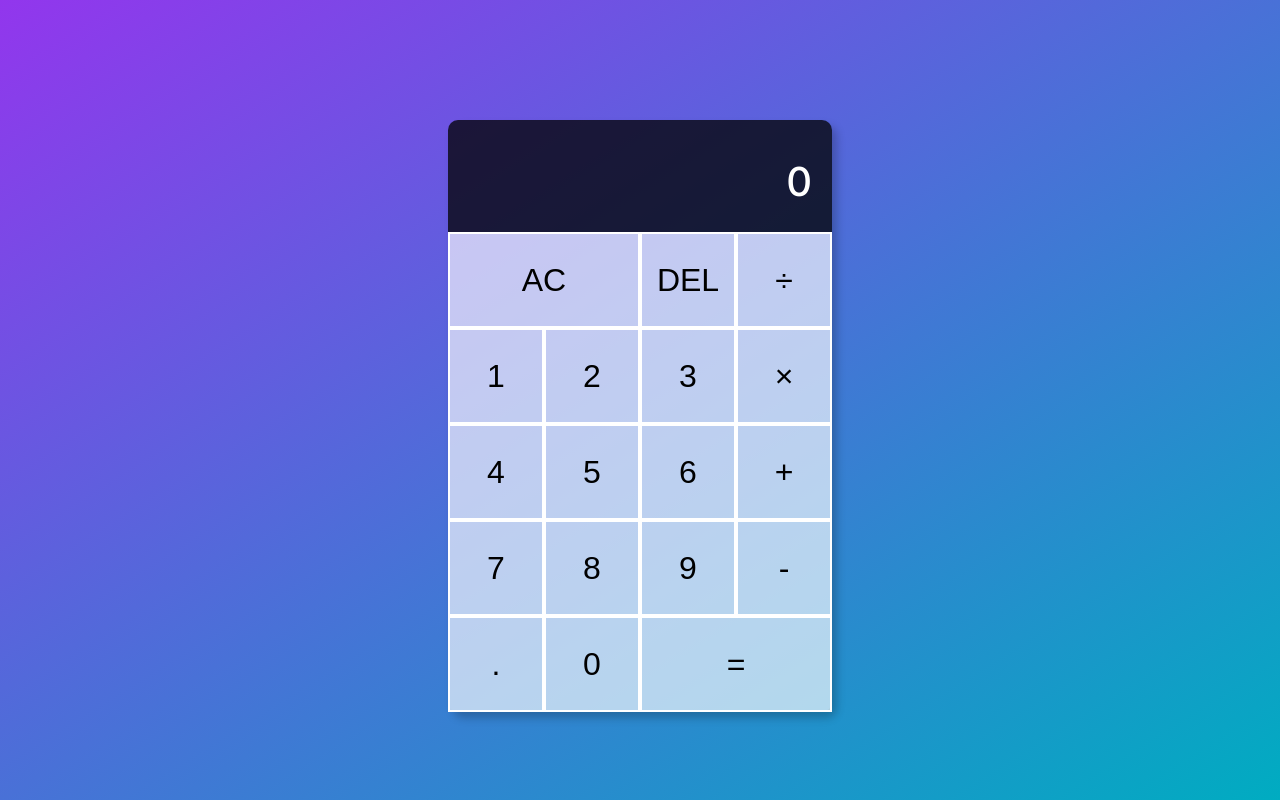
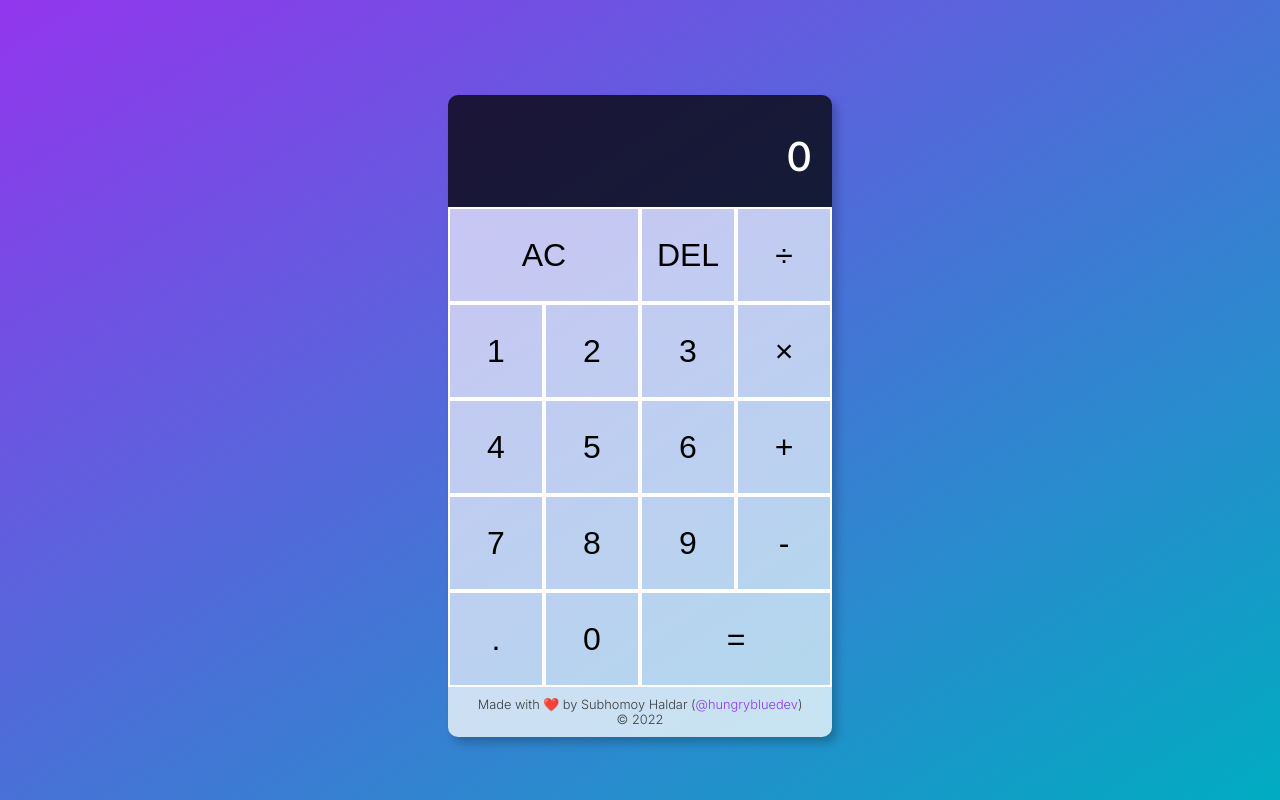
Before and after one commit to hungrybluedev/calc.ts, a React (Vite) app: page / in a window 1280 px wide. Built offline with nearby package versions, Linux system fonts and the light colour scheme.

Commit message:
App: add footer

```diff
--- a/src/App.tsx
+++ b/src/App.tsx
@@ -68,6 +68,13 @@ function App() {
       >
         =
       </button>
+      <div className="footer">
+        <p>
+          Made with ❤️ by Subhomoy Haldar (
+          <a href="https://hungrybluedev.in/">@hungrybluedev</a>)
+        </p>
+        <p>&copy; 2022</p>
+      </div>
     </div>
   );
 }
```
